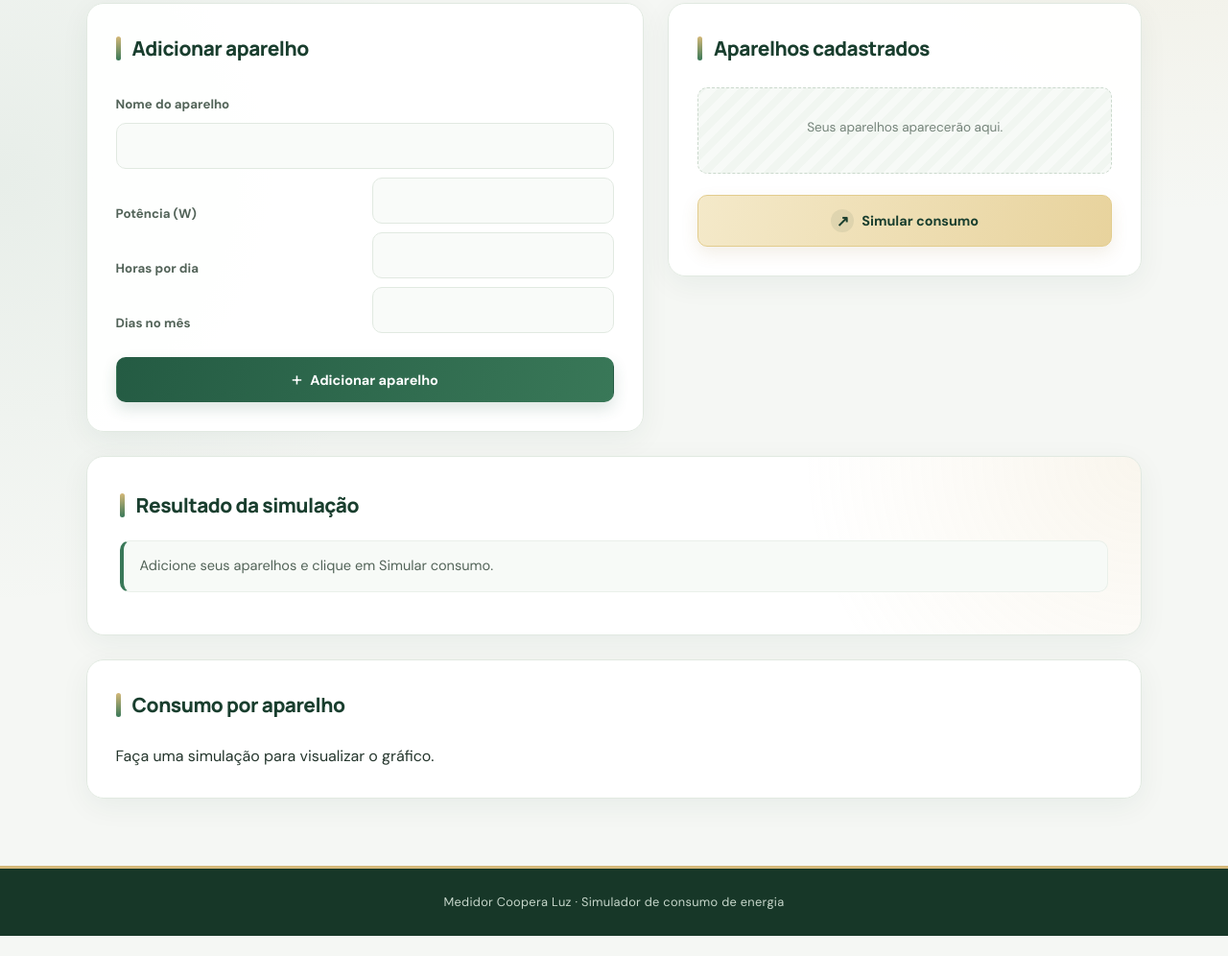
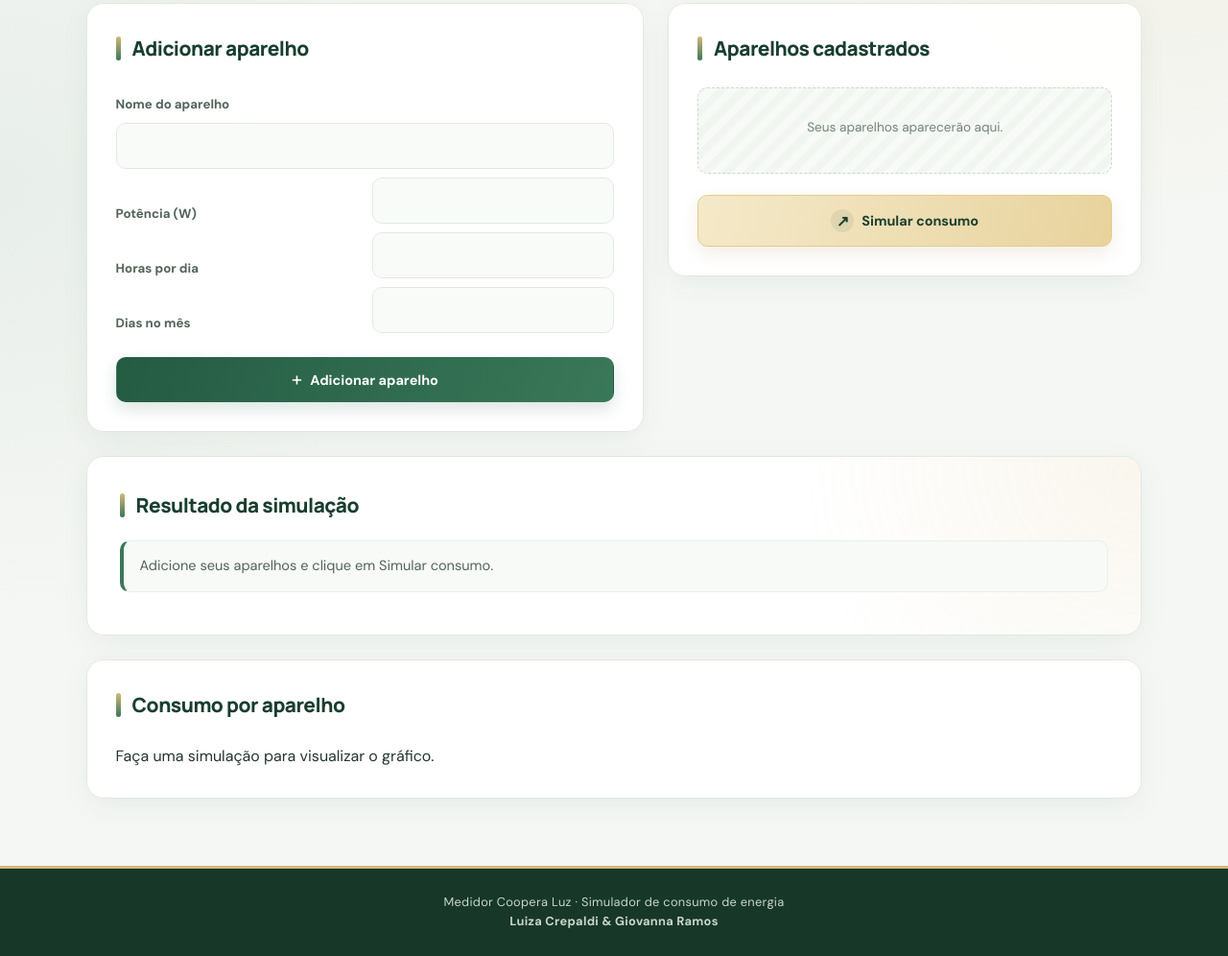
Before and after one commit to GiRamosv/medidor-coopera, a website: page public/index.html in a window 1280 px wide. Shown: the part 237-1233 px from the top of the page at 96% size. Before the commit the page ends 1212 px from the top, so only its background shows below. Drawn offline with Linux system fonts and the light colour scheme.

Commit message:
Mudando footer

```diff
--- a/public/index.html
+++ b/public/index.html
@@ -64,7 +64,9 @@
     </main>
 
     <footer>
-        <p>Medidor Coopera Luz · Simulador de consumo de energia</p>
+        <p>Medidor Coopera Luz · Simulador de consumo de energia <br>
+               <strong>Luiza Crepaldi &amp; Giovanna Ramos</strong>
+        </p>
     </footer>
 </body>
 </html>
```
